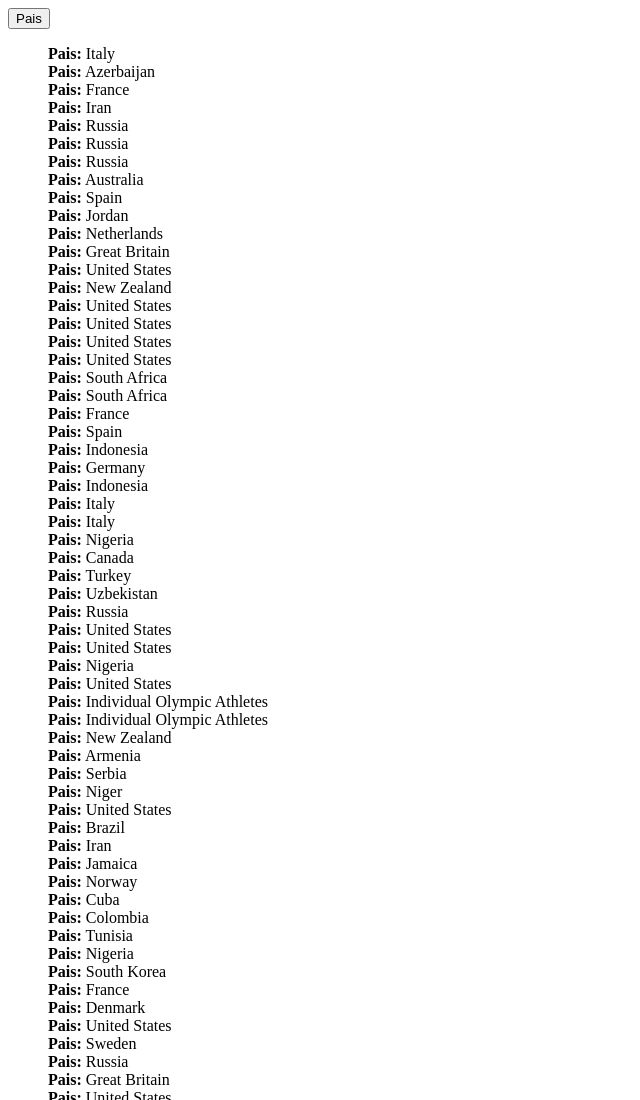
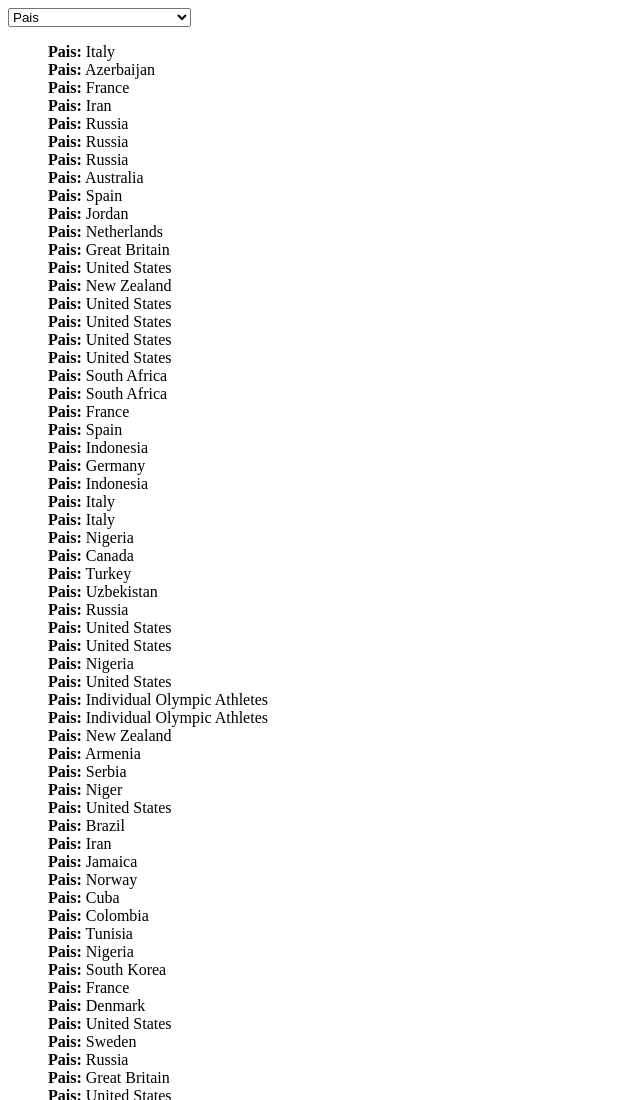
Before and after one commit to Laboratoria/SCL021-data-lovers, a plain HTML site: page src/index2.html in a window 1280 px wide. Shown: the top 1100 px of the page, without its empty margins (0-640 px from the left). Drawn offline with Linux system fonts and the light colour scheme.

Commit message:
se agregaron funciones en js

```diff
--- a/src/index2.html
+++ b/src/index2.html
@@ -4,22 +4,20 @@
     <meta charset="UTF-8">
     <meta http-equiv="X-UA-Compatible" content="IE=edge">
     <meta name="viewport" content="width=device-width, initial-scale=1.0">
-    <title>Document</title>
+    <title>Data Lovers</title>
+    <!-- <link rel="stylesheet" href="style.css" /> -->
 </head>
 <body>
-    <button id="btnPais">Pais</button>
-    <ul id="root">
-
-    </ul>
-
-
+    <select id="pais">
+        <option>Pais</option>
+    </select>
+    <ul id="root"></ul>
 
     <template id="liTemplate">
         <div class="list">
             <b>Pais:</b>
             <span id="text-primary">Aqui va el pais</span>
         </div>
-
     </template>
 
 
--- a/src/main.js
+++ b/src/main.js
@@ -1,69 +1,42 @@
 //import { example } from './data.js';
-// import data from './data/lol/lol.js';
 import data from './data/athletes/athletes.js';
-  const divRoot = document.getElementById("root");//div de html donde guardare objetos de js
+const divRoot = document.getElementById("root");//div de html donde se guardaran objetos de js
 const fragment = document.createDocumentFragment()
 const liTemplate = document.getElementById("liTemplate")//capturamos template de html
 
-  const teamAthletes = data.athletes;
-//   const result = data.athletes.reduce(function (allTeam, athletes) {//aqui se crea la const para aplicar el reduce y queremos traer el pais
-//     return Array.from(new Set([...allTeam, ...athletes.team]))//deberia retornar solo los paises sin repetirse
-//   }, [])
-
-function botonPais(){
-    paises
-}
-
-document.getElementById("btnPais").onclick = function(){
-    botonPais();
-}
+const teamAthletes = data.athletes;//trae la base de datos de atlethes
 
 
+//trae los datos de la DB del objeto team a nuestro html
+teamAthletes.forEach(paises => {
+    const clone = liTemplate.content.cloneNode(true)
+    clone.getElementById("text-primary").textContent = paises.team
+    fragment.appendChild(clone)
+    })
+    divRoot.appendChild(fragment)
+    //teamAthletes.sort();
+
+
+//funcion que hace un array con todos los paises de la DB sin repetirlos
 const prueba = teamAthletes.map(function(item){
     return item.team
   })
-  const paises = new Set ([...prueba])
+  const paises = Array.from(new Set ([...prueba]))
+  //console.log(paises)
 
+//funcion para cargar los paises en el boton select
+function cargarPaises(){
+    const arrayPaises = paises;
+    arrayPaises.sort();// Ordena el boton select alfabeticamente
+    for(const i in arrayPaises)
+    {
+        document.getElementById("pais").innerHTML += "<option value='"+arrayPaises[i]+"'>"+arrayPaises[i]+"</option>";
+    }
+}
 
-  console.log(paises)
-    //console.log(newTeamAthletes)
-
-  teamAthletes.forEach(paises => {
-     const clone = liTemplate.content.cloneNode(true)
-     clone.getElementById("text-primary").textContent = paises.team
-
-     fragment.appendChild(clone)
- })
-
- divRoot.appendChild(fragment)
-
-
-
-
-
- //console.log(data.athletes["age"]);
-
-//  const nuevoParrafo = document.createElement("p");
-//  nuevoParrafo.className.add(pais);
+cargarPaises();
 
 
 //  const atleta = data.athletes[i].name;
 //  const deporte = data.athletes[i].sport;
 //  const medalla = data.athletes[i].medal;
-
-
-
-//  pais.array.forEach(paises => {
-//     const parrafo = document.createElement('p');
-//     parrafo.className=pais;
-
-//  });
-
-
-//   for(let i = 0; i <= data.athletes.length; i++){
-//       console.log(data.athletes[i].team);
-//      console.log(data.athletes[i].name);
-//      console.log(data.athletes[i].sport);
-//      console.log(data.athletes[i].medal);
-
-  //}
```
Also changed, not shown: src/index.html (+4 -10 lines), src/style.css (+3 -30 lines). Lines whose indentation alone changed are shown as unchanged.
